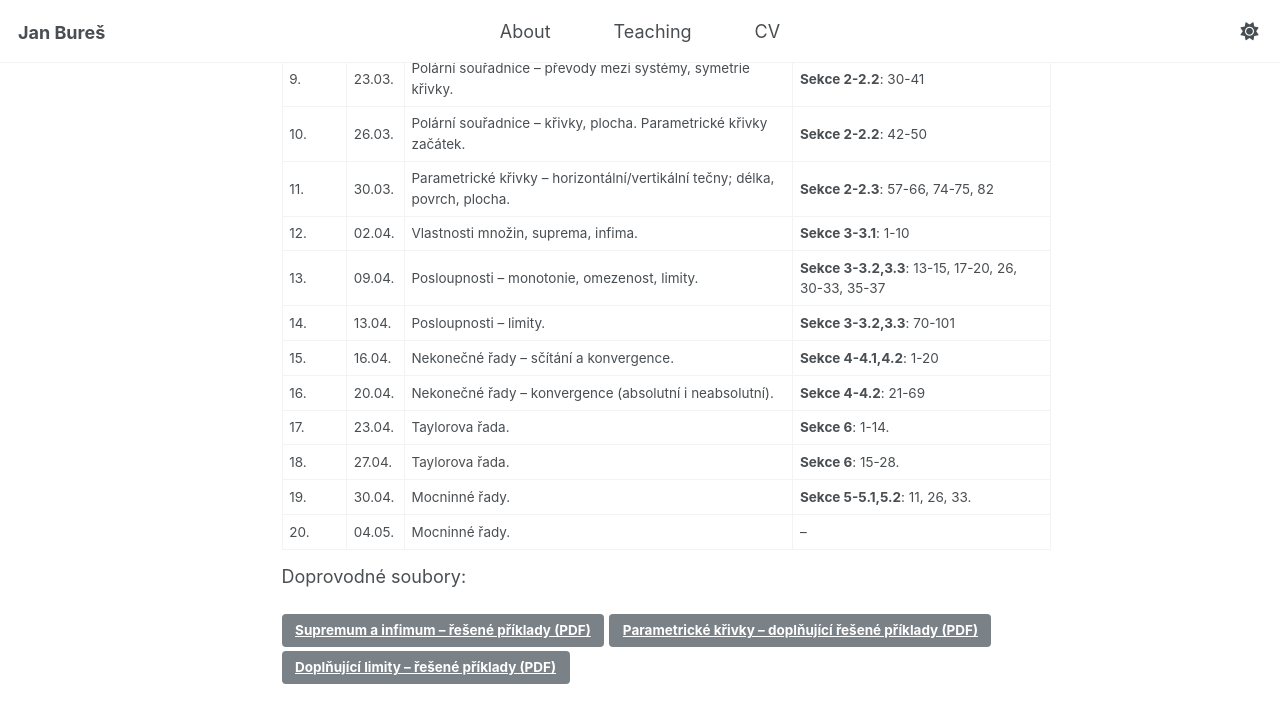
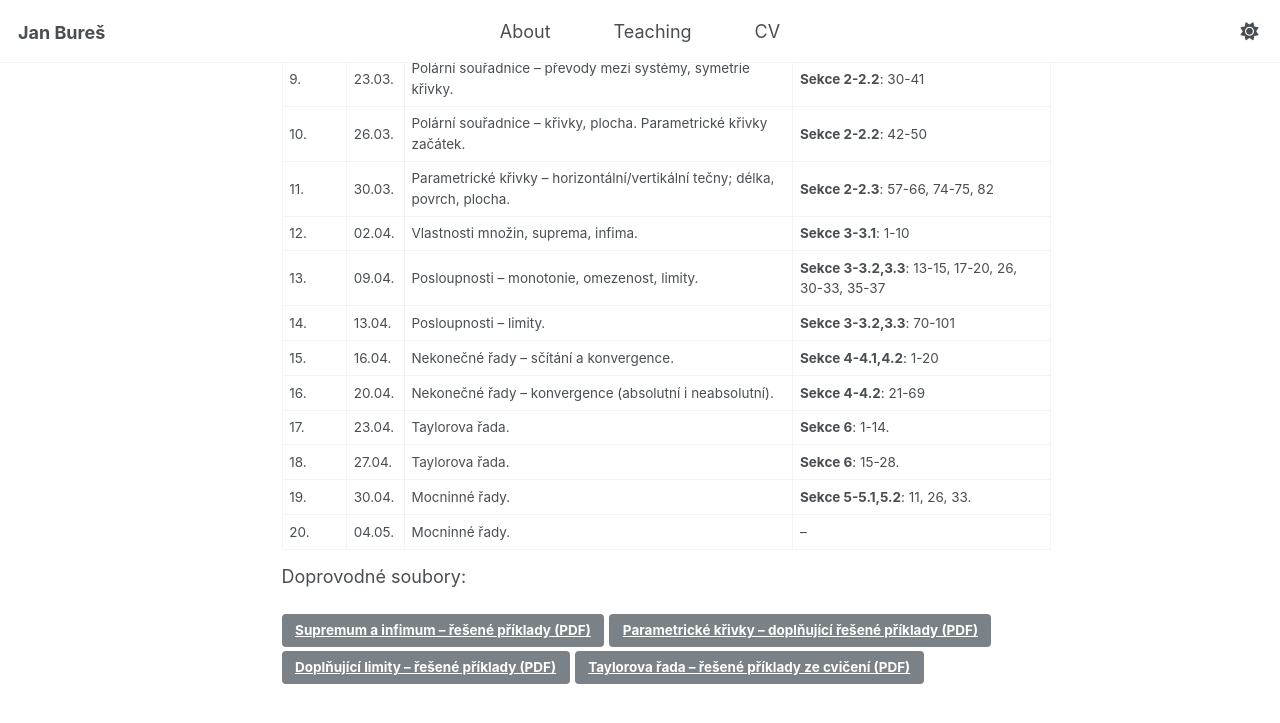
Before and after one commit to buresjan/buresjan.github.io, a Jekyll site: the page built from _teaching/2026-01mat2-cv.md, in a window 1280 px wide and 900 px high, scrolled down 1570 px. Shown: the top 723 px of the window. Built offline with Jekyll 4.4.1, drawn with Linux system fonts in a browser that asks for light colours.

Commit message:
add last info

```diff
--- a/_teaching/2026-01mat2-cv.md
+++ b/_teaching/2026-01mat2-cv.md
@@ -43,7 +43,7 @@
 | 13.04. | pondělí | 14. | 16.04. | čtvrtek | 15. |
 | 20.04. | pondělí | 16. | 23.04. | čtvrtek | 17. |
 | 27.04. | pondělí | 18. | 30.04. | čtvrtek | 19. |
-| 04.05. | pondělí | 20. | 07.05. | čtvrtek | <span style="color: #c62828; font-weight: 700;">není</span> |
+| 04.05. | pondělí | <span style="color: #c62828; font-weight: 700;">není</span> | 07.05. | čtvrtek | 20. |
 | 11.05. | pondělí | <span style="color: #c62828; font-weight: 700;">není</span> | 14.05. | čtvrtek | <span style="color: #c62828; font-weight: 700;">není</span> |
 
 Přehled cvičení
@@ -80,3 +80,4 @@
 <a class="btn" href="{{ '/files/mat2cv/suprema_infima.pdf' | relative_url }}" download>Supremum a infimum -- řešené příklady (PDF)</a>
 <a class="btn" href="{{ '/files/mat2cv/ad_parametricke_krivky.pdf' | relative_url }}" download>Parametrické křivky -- doplňující řešené příklady (PDF)</a>
 <a class="btn" href="{{ '/files/mat2cv/doplnujici_limity_posloupnosti.pdf' | relative_url }}" download>Doplňující limity -- řešené příklady (PDF)</a>
+<a class="btn" href="{{ '/files/mat2cv/taylorova_rada_reseni.pdf' | relative_url }}" download>Taylorova řada -- řešené příklady ze cvičení (PDF)</a>
```
Also changed, not shown: 1 other file.
